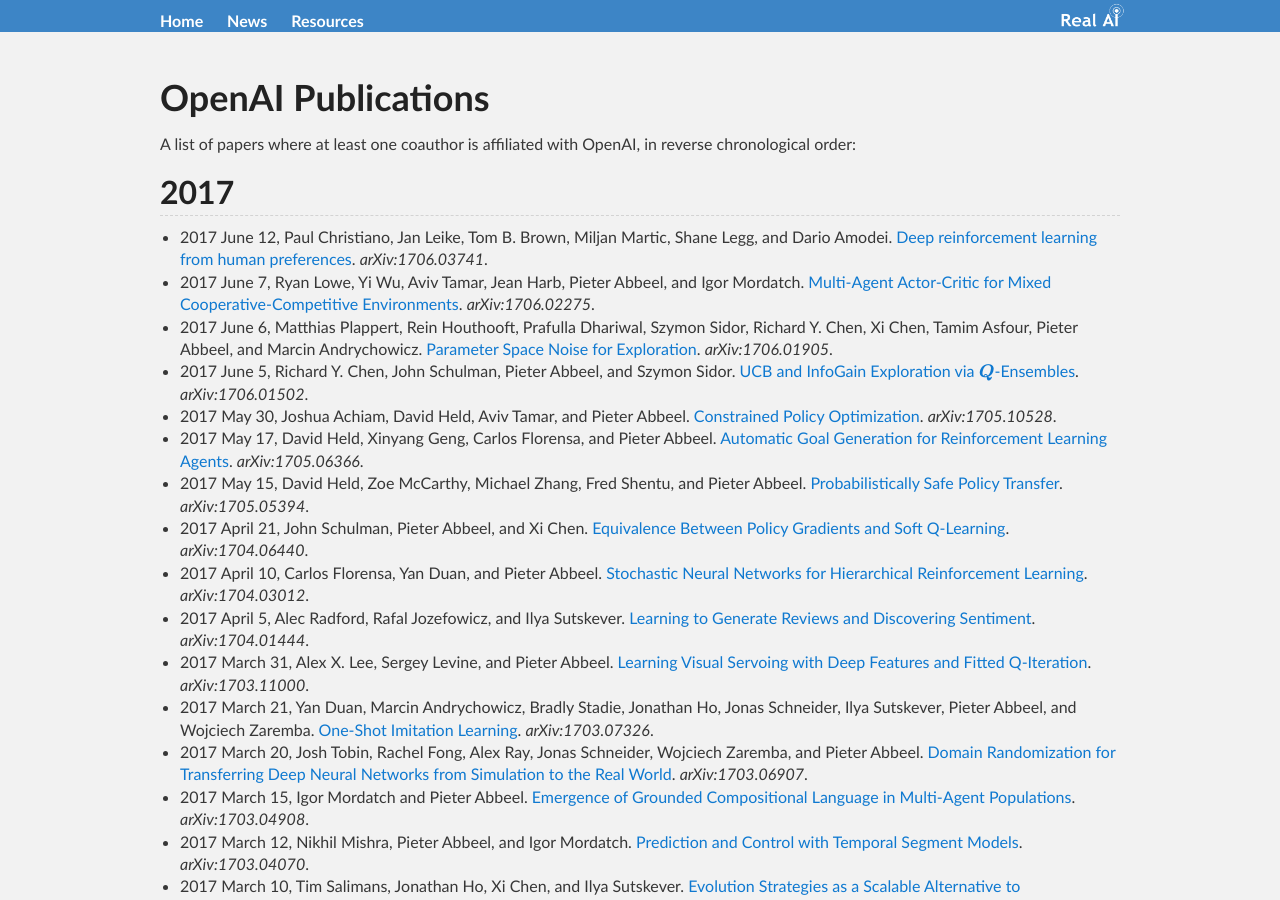
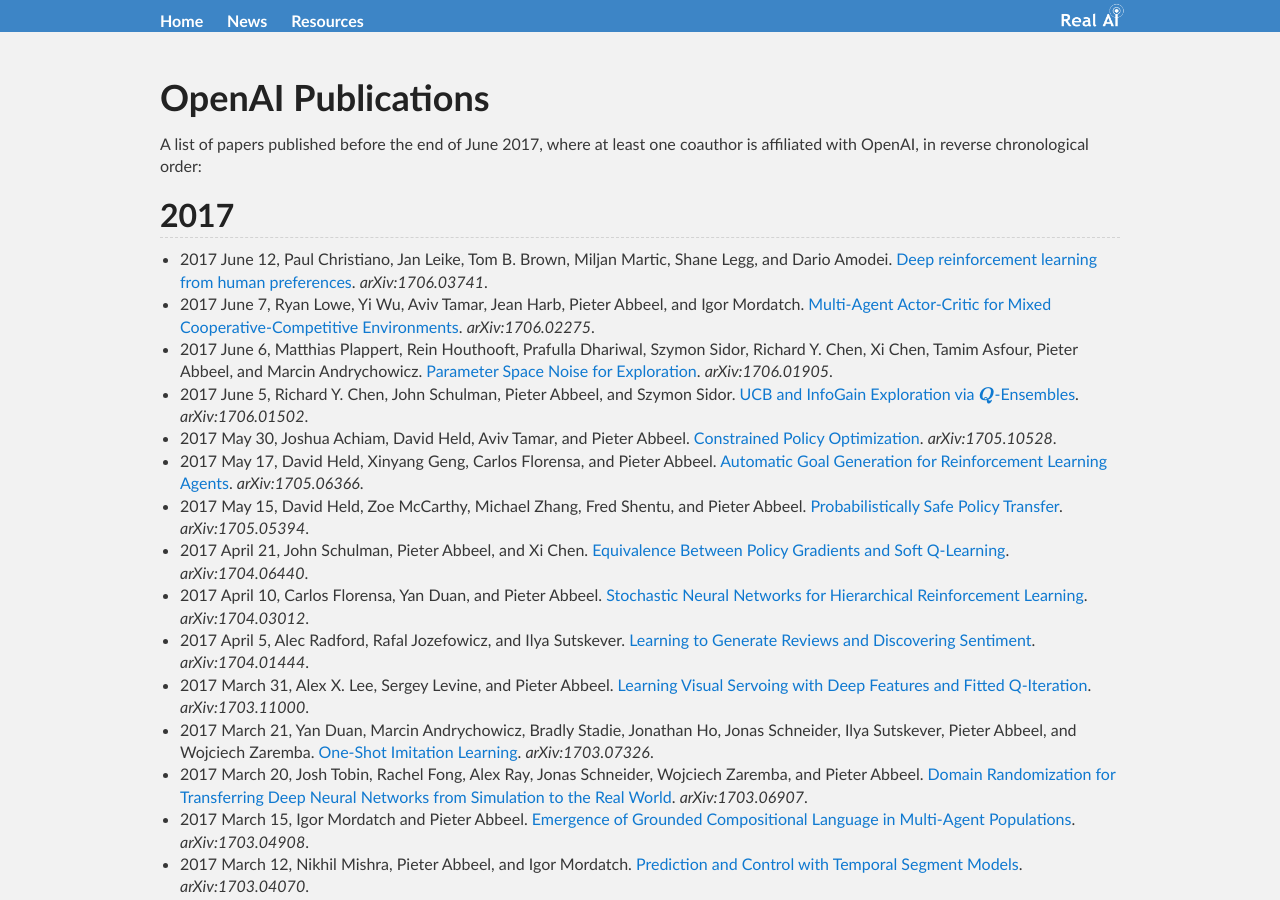
Before and after one commit to Tonywuhk/realai.org, a Jekyll site: the page built from labs/openai-publications.md, in a window 1280 px wide and 900 px high. Built offline with Jekyll 4.4.1, drawn with Linux system fonts in a browser that asks for light colours; our own code applies the rules of GitHub Pages for plain Markdown files; formulas are drawn with MathJax 3; comment, search, counter and statistics services are not loaded; the repository's description, which GitHub fills in, is left out.

Commit message:
Update openai-publications.md

```diff
--- a/labs/openai-publications.md
+++ b/labs/openai-publications.md
@@ -4,7 +4,7 @@
 ---
 # OpenAI Publications
 
-A list of papers where at least one coauthor is affiliated with OpenAI, in reverse chronological order:
+A list of papers published before the end of June 2017, where at least one coauthor is affiliated with OpenAI, in reverse chronological order:
 
 ## 2017
 
```
